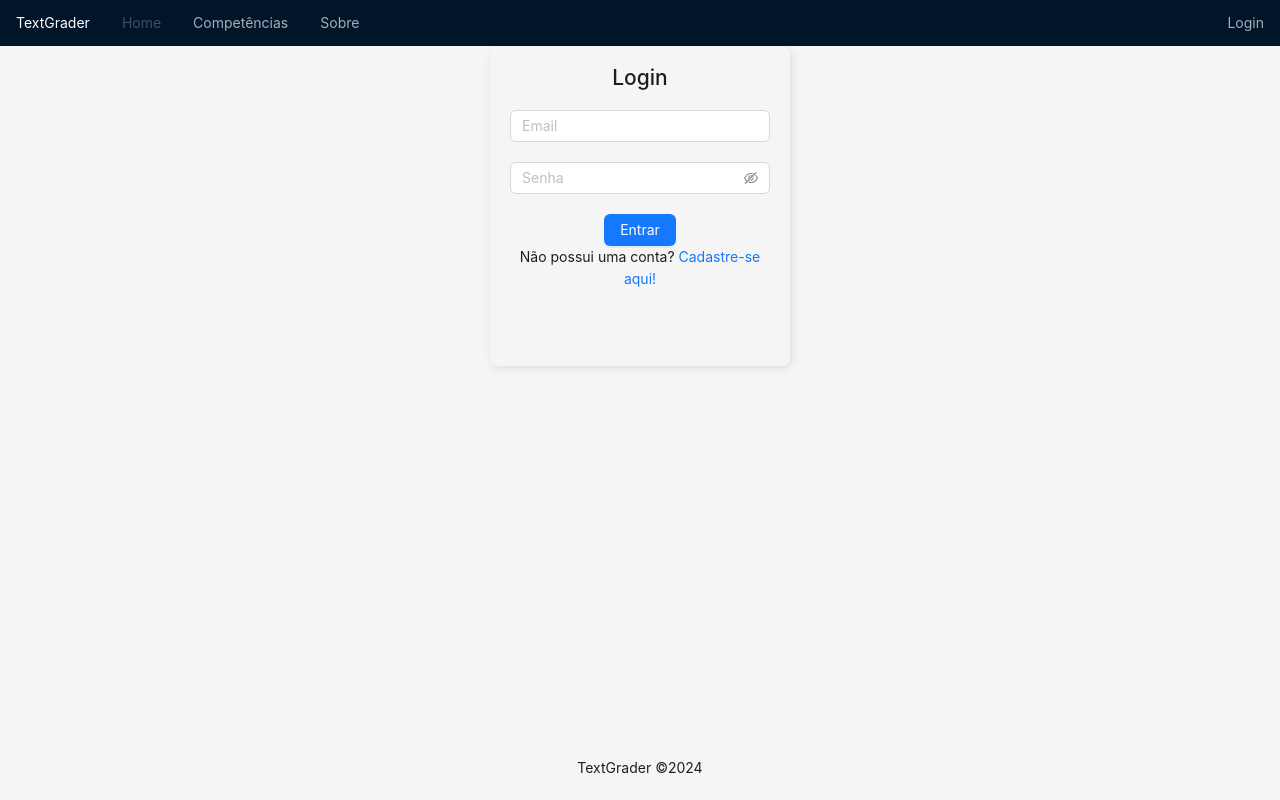
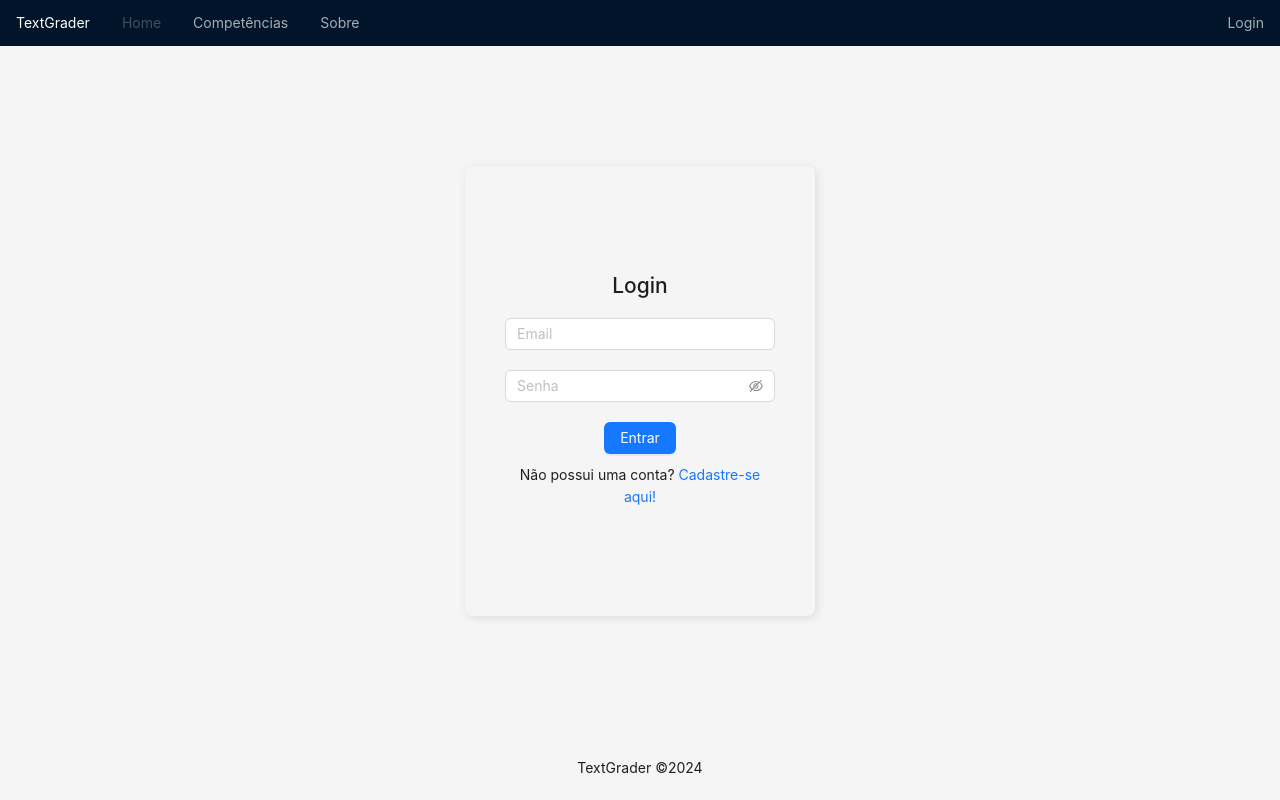
Before and after one commit to marceloareas/textograde, a Next.js app in the folder frontend/: page /login in a window 1280 px wide. Built offline with nearby package versions, Linux system fonts and the light colour scheme; a web font is replaced by a local one.

Commit message:
feat: add new styles to login and register

```diff
--- a/frontend/src/pages/login.tsx
+++ b/frontend/src/pages/login.tsx
@@ -8,17 +8,22 @@ import styled from "styled-components";
 const { Content } = Layout;
 
 const Container = styled(Layout)`
-  min-height: 40vh;
+  height: calc(100vh - 46px - 64px);
   display: flex;
   justify-content: center;
   align-items: center;
 `;
 
 const FormContainer = styled(Content)`
-  padding: 20px;
+  padding: 20px 40px;
   border-radius: 8px;
   box-shadow: 2px 2px 10px rgba(0, 0, 0, 0.1);
-  width: 300px;
+  width: 350px;
+  max-height: 450px;
+  display: flex;
+  flex-direction: column;
+  justify-content: center;
+  align-items: center;
 `;
 
 const Title = styled.h2`
@@ -28,6 +33,7 @@ const Title = styled.h2`
 
 const InputGroup = styled.div`
   margin-bottom: 20px;
+  width: 100%;
 `;
 
 const TextCenter = styled.div`
@@ -90,7 +96,7 @@ const Login = () => {
           </Button>
         </TextCenter>
 
-        <TextCenter>
+        <TextCenter style={{ marginTop: "10px" }}>
           <Typography.Text>
             Não possui uma conta?{" "}
             <Link href="/cadastro">Cadastre-se aqui!</Link>
```
Also changed, not shown: frontend/src/pages/cadastro.tsx (+5 -3 lines), 1 other file (tests, documents, lock files or other folders).
